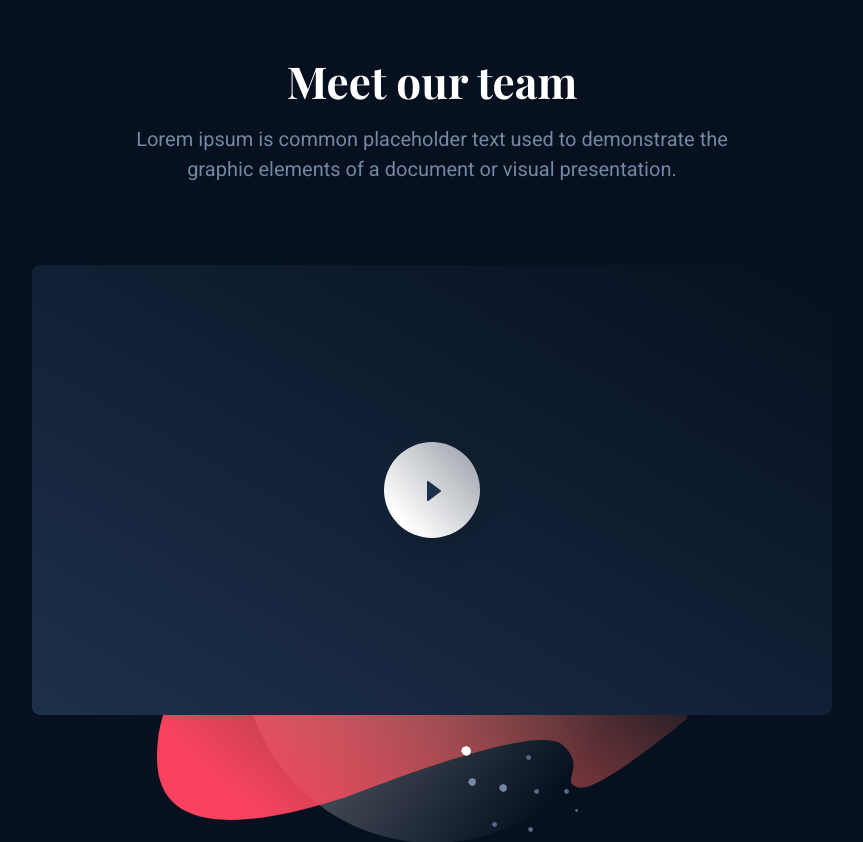
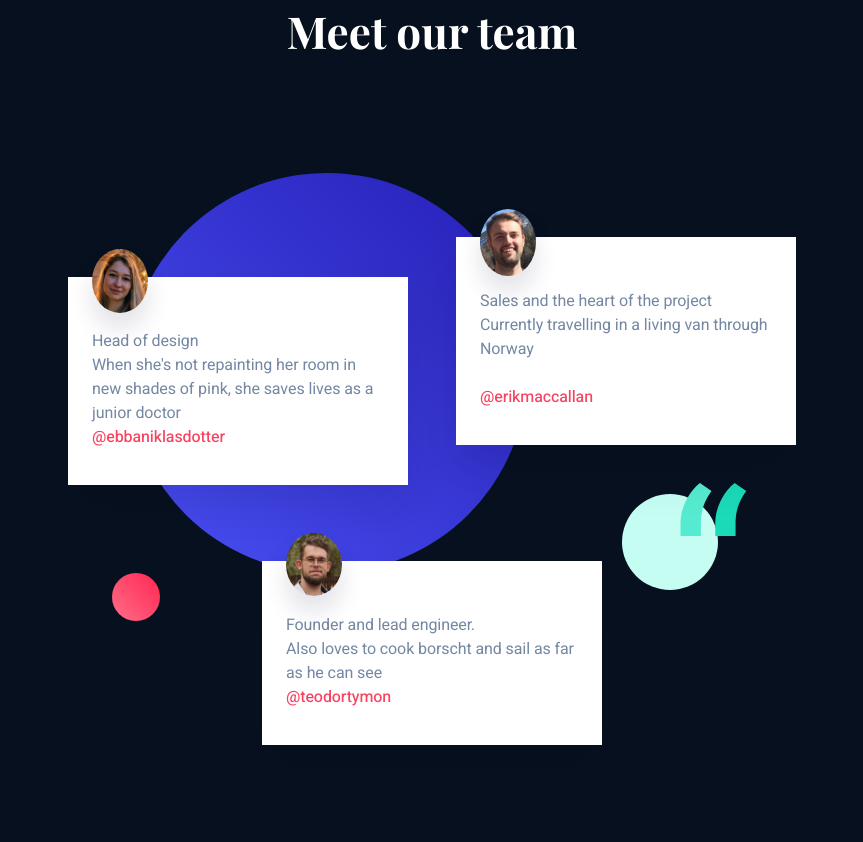
Before and after one commit to teodortymon/whatisnext_landing, a plain HTML site: page index.html in a window 1280 px wide. Shown: the part 1798-2640 px from the top of the page, without its empty margins (208-1071 px from the left). Drawn offline with nearby package versions, Linux system fonts and the light colour scheme.

Commit message:
Add testimonials

```diff
--- /dev/null
+++ b/dist/js/testimonials.js
@@ -0,0 +1,93 @@
+(function () {
+  const doc = document.documentElement
+
+  doc.classList.remove('no-js')
+  doc.classList.add('js')
+
+  // Reveal animations
+  if (document.body.classList.contains('has-animations')) {
+    /* global ScrollReveal */
+    const sr = window.sr = ScrollReveal()
+
+    sr.reveal('.feature, .testimonial', {
+      duration: 600,
+      distance: '50px',
+      easing: 'cubic-bezier(0.5, -0.01, 0, 1.005)',
+      origin: 'bottom',
+      interval: 100
+    })
+
+    /* global anime */
+    const heroAnimation = anime.timeline({ autoplay: false })
+    const strokedElement = document.querySelector('.stroke-animation')
+
+    strokedElement.setAttribute('stroke-dashoffset', anime.setDashoffset(strokedElement))
+
+    heroAnimation.add({
+      targets: '.stroke-animation',
+      strokeDashoffset: {
+        value: 0,
+        duration: 2000,
+        easing: 'easeInOutQuart'
+      },
+      strokeWidth: {
+        value: [0, 2],
+        duration: 2000,
+        easing: 'easeOutCubic'
+      },
+      strokeOpacity: {
+        value: [1, 0],
+        duration: 1000,
+        easing: 'easeOutCubic',
+        delay: 1000
+      },
+      fillOpacity: {
+        value: [0, 1],
+        duration: 500,
+        easing: 'easeOutCubic',
+        delay: 1300
+      }
+    }).add({
+      targets: '.fadeup-animation',
+      offset: 1300, // Starts at 1300ms of the timeline
+      translateY: {
+        value: [100, 0],
+        duration: 1500,
+        easing: 'easeOutElastic',
+        delay: function (el, i) {
+          return i * 150
+        }
+      },
+      opacity: {
+        value: [0, 1],
+        duration: 200,
+        easing: 'linear',
+        delay: function (el, i) {
+          return i * 150
+        }
+      }
+    }).add({
+      targets: '.fadeleft-animation',
+      offset: 1300, // Starts at 1300ms of the timeline
+      translateX: {
+        value: [40, 0],
+        duration: 400,
+        easing: 'easeOutCubic',
+        delay: function (el, i) {
+          return i * 100
+        }
+      },
+      opacity: {
+        value: [0, 1],
+        duration: 200,
+        easing: 'linear',
+        delay: function (el, i) {
+          return i * 100
+        }
+      }
+    })
+
+    doc.classList.add('anime-ready')
+    heroAnimation.play()
+  }
+}())
--- a/index.html
+++ b/index.html
@@ -6,7 +6,9 @@
     <meta name="viewport" content="width=device-width, initial-scale=1">
     <title>Student onboarding</title>
     <link href="https://fonts.googleapis.com/css?family=Heebo:400,500,700|Playfair+Display:700" rel="stylesheet">
-    <link rel="stylesheet" href="dist/css/style.css">
+
+	<link rel="stylesheet" href="dist/css/testimonials.css">
+	<link rel="stylesheet" href="dist/css/style.css">
 	<script src="https://unpkg.com/scrollreveal@4.0.0/dist/scrollreveal.min.js"></script>
 
 	<link rel="apple-touch-icon" sizes="180x180" href="dist/images/favicon/apple-touch-icon.png">
@@ -39,9 +41,9 @@
                     <div class="hero-inner">
 						<div class="hero-copy" id="start">
 	                        <h1 class="hero-title mt-0">Student onboarding made simple</h1>
-	                        <p class="hero-paragraph">Now you can finally focus on what to put in the student goodie bags
-							<br />All the rest has been done for you</p>
-	                        <div class="hero-cta"><a class="button button-primary button-shadow" target="_blank" href="#">Check out demo</a></div>
+	                        <p class="hero-paragraph">You focus on what to put in the student goodie bags,
+							<br />we'll do the rest.</p>
+	                        <div class="hero-cta"><a class="button button-primary button-shadow" target="_blank" href="https://demo.whatisnext.se/sign-in">Check out demo</a></div>
 						</div>
 						<div class="hero-app">
 							<div class="hero-app-illustration">
@@ -287,7 +289,7 @@
                 </div>
             </section>
 
-            <section class="media section" id="team">
+            <!-- <section class="media section" id="team">
                 <div class="container-sm">
                     <div class="media-inner section-inner">
                         <div class="media-header text-center">
@@ -327,7 +329,105 @@
 						</div>
                     </div>
                 </div>
-            </section>
+			</section> -->
+			<br />
+			<section class="testimonials section" id="team">
+				<div class="testimonials-shape testimonials-shape-1">
+					<svg width="280" height="280" viewBox="0 0 280 280" xmlns="http://www.w3.org/2000/svg">
+						<defs>
+							<linearGradient x1="100%" y1="0%" x2="0%" y2="100%" id="testimonials-shape-1">
+								<stop stop-color="#261FB6" offset="0%"/>
+								<stop stop-color="#4950F6" offset="100%"/>
+							</linearGradient>
+						</defs>
+						<circle cx="140" cy="685" r="140" transform="translate(0 -545)" fill="url(#testimonials-shape-1)" fill-rule="evenodd"/>
+					</svg>
+				</div>
+				<div class="testimonials-shape testimonials-shape-2">
+					<svg width="125" height="107" viewBox="0 0 125 107" xmlns="http://www.w3.org/2000/svg">
+						<g fill="none" fill-rule="evenodd">
+							<circle fill="#C6FDF3" cx="48" cy="59" r="48"/>
+							<path d="M58.536 39.713c0-6.884 1.72-14.007 5.163-21.368 3.443-7.36 8.167-13.458 14.173-18.292l11.645 7.91c-3.589 4.98-6.262 10.016-8.02 15.106S78.86 33.598 78.86 39.384v13.623H58.536V39.713z" fill="#55EBD0"/>
+							<path d="M93.252 39.713c0-6.884 1.722-14.007 5.164-21.368 3.442-7.36 8.166-13.458 14.172-18.292l11.646 7.91c-3.589 4.98-6.262 10.016-8.02 15.106s-2.637 10.529-2.637 16.315v13.623H93.252V39.713z" fill="#1ADAB7"/>
+						</g>
+					</svg>
+				</div>
+				<div class="testimonials-shape testimonials-shape-3">
+					<svg width="48" height="48" viewBox="0 0 48 48" mlns="http://www.w3.org/2000/svg">
+						<defs>
+							<linearGradient x1="93.05%" y1="19.767%" x2="15.034%" y2="85.765%" id="testimonials-shape-3">
+								<stop stop-color="#FF3058" offset="0%"/>
+								<stop stop-color="#FF6381" offset="100%"/>
+							</linearGradient>
+						</defs>
+						<circle cx="24" cy="434" r="24" transform="translate(0 -410)" fill="url(#testimonials-shape-3)" fill-rule="evenodd"/>
+					</svg>
+				</div>
+				<div class="container">
+					<div class="testimonials-inner section-inner has-bottom-divider">
+						<h2 class="section-title mt-0 text-center">Meet our team</h2>
+						<div class="testimonials-wrap">
+							<div class="testimonial text-xs is-revealing">
+								<div class="testimonial-inner">
+									<div class="testimonial-main">
+										<div class="testimonial-header">
+												<img class="mb-16" src="dist/images/ebba2.png" alt="Ebba">
+											</div>
+											<div class="testimonial-body">
+												<p class="mb-0">Head of design</p>
+												<p class="mb-0">When she's not repainting her room in new shades of pink, she saves lives as a junior doctor</p>
+											</div>
+										</div>
+										<div class="testimonial-footer">
+											<div class="testimonial-link">
+												<a href="#">@ebbaniklasdotter</a>
+											</div>
+										</div>
+
+								</div>
+							</div>
+							<div class="testimonial text-xs is-revealing">
+								<div class="testimonial-inner">
+									<div class="testimonial-main">
+										<div class="testimonial-header">
+											<img class="mb-16" src="dist/images/erik2.png" alt="Erik">
+										</div>
+										<div class="testimonial-body">
+											<p class="mb-0">Sales and the heart of the project</p>
+											<p class="mb-0">Currently travelling in a living van through Norway</p>
+										</div>
+									</div>
+									<div class="testimonial-footer">
+										<div class="testimonial-link">
+											<a href="#">@erikmaccallan</a>
+										</div>
+									</div>
+								</div>
+							</div>
+							<div class="testimonial text-xs is-revealing">
+								<div class="testimonial-inner">
+									<div class="testimonial-main">
+								<div class="testimonial-main">
+									<div class="testimonial-header">
+										<img class="mb-16" src="dist/images/teodor2.png" alt="Teodor">
+									</div>
+									<div class="testimonial-body">
+										<p class="mb-0">Founder and lead engineer.</p>
+										<p class="mb-0">Also loves to cook borscht and sail as far as he can see</p>
+
+									</div>
+								</div>
+								<div class="testimonial-footer">
+									<div class="testimonial-link">
+										<a href="#">@teodortymon</a>
+									</div>
+								</div>
+							</div>
+						</div>
+					</div>
+				</div>
+			</section>
+
 
 			<section class="newsletter section">
                 <div class="container-sm">
@@ -400,6 +500,7 @@
         </footer>
     </div>
 
-    <script src="dist/js/main.min.js"></script>
+	<script src="dist/js/main.min.js"></script>
+	<script src="dist/js/testimonials.js"></script>
 </body>
 </html>
```
Also changed, not shown: dist/css/testimonials.css (added), dist/images/Avatar2.png (added), dist/images/Avatar3.png (added), dist/images/ebba1.png (added), dist/images/ebba2.png (added), dist/images/erik.png (added), dist/images/erik2.png (added), dist/images/teodor.jpg (added), dist/images/teodor2.png (added), dist/images/testimonial-01.png (added), dist/images/testimonial-02.png (added), dist/images/testimonial-03.png (added).
